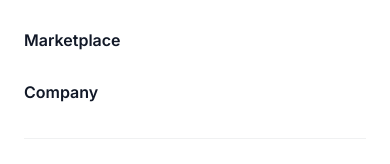
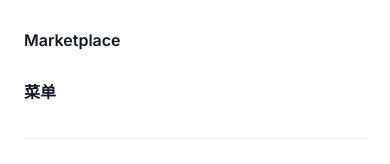
Before and after one commit to chinachenhuakang/life-record, a Next.js app: page /life-record/ in a window 390 px wide. Both pictures are taken after a click on the button "Open main menu". Shown: the part 166-330 px from the top of the page. Built offline with nearby package versions, Linux system fonts and the light colour scheme.

Commit message:
upd: 加入菜单路径

```diff
--- a/src/app/components/Header.jsx
+++ b/src/app/components/Header.jsx
@@ -2,7 +2,7 @@
  * @Author: Chen HuaKang
  * @Date: 2024-03-18 13:43:57
  * @LastEditors: Chen HuaKang
- * @LastEditTime: 2024-03-22 16:25:52
+ * @LastEditTime: 2024-03-25 17:27:19
  * @Description:
  */
 
@@ -228,10 +228,10 @@
                   Marketplace
                 </a>
                 <a
-                  href='#'
+                  href='/life-record/menu'
                   className='-mx-3 block rounded-lg px-3 py-2 text-base font-semibold leading-7 text-gray-900 hover:bg-gray-50'
                 >
-                  Company
+                  菜单
                 </a>
               </div>
               <div className='py-6'>
```
